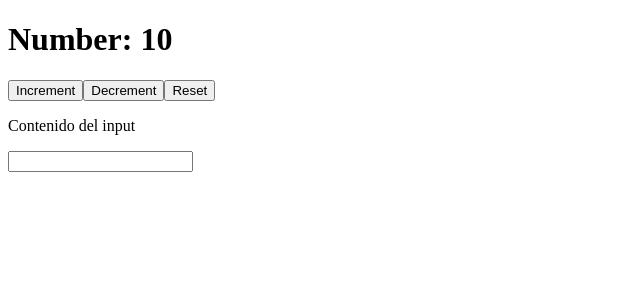
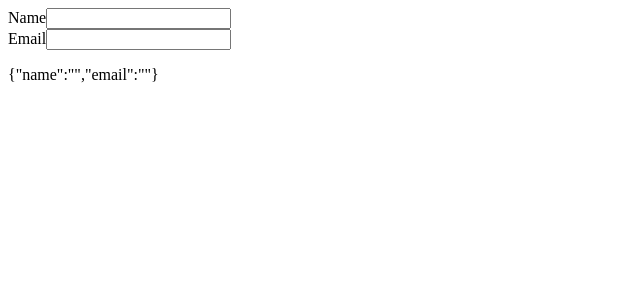
Before and after one commit to PabloFernandez-Git/usando-hooks, a React (Create React App) app: page / in a window 1280 px wide. Shown: the top 300 px of the page, without its empty margins (0-640 px from the left). Built offline with nearby package versions, Linux system fonts and the light colour scheme.

Commit message:
useState con objetos

```diff
--- a/src/App.jsx
+++ b/src/App.jsx
@@ -1,60 +1,39 @@
 import React, { useState } from 'react'
+import Form from './components/Form'
 
-const App = ({ initialNumber = 23 }) => {
+const App = () => {
+    // const [number, setNumber] = useState(10)
+    // const [text, setText] = useState('')
 
-    const [number = initialNumber, setNumber] = useState(10)
-    const [text, setText] = useState('')
+    // const handleIncrement = () => {
+    //     setNumber(number + 1)
+    // }
 
-    const handleIncrement = () => {
-        setNumber(number + 1)
-    }
+    // const handleDecrement = () => {
+    //     setNumber(number - 1)
+    // }
 
-    const handleDecrement = () => {
-        setNumber(number - 1)
-    }
+    // const handleReset = () => {
+    //     setNumber(0)
+    // }
 
-    const handleReset = () => {
-        setNumber(0)
-    }
+    // const handleInput = (e) => {
+    //     setText(e.target.value)
+    // }
 
-    const handleInput = (e) => {
-        setText(e.target.value)
-    }
 
     return (
         <>
-            <h1>Number: {number}</h1>
+            {/* <h1>Number: {number}</h1>
             <button onClick={handleIncrement}>Increment</button>
             <button onClick={handleDecrement}>Decrement</button>
             <button onClick={handleReset}>Reset</button>
             <p>Contenido del input {text}</p>
-            <input type="text" onChange={handleInput} />
+            <input type="text" onChange={handleInput} /> */}
+            <Form />
         </>
     );
-
-}
-
-export default App;
-
-
-/*
-useState con strings
-
-A diferencia de cuando trabajamos con clases podemos crear varios estados, y de hecho se recomienda crear un estado distinto para cada variable.
-
-const [text, setText] = useState('')
-
-<p>Contenido del input {text}</p>
-<input type="text" onChange={handleInput} />
-
-const handleInput = (e) => {
-    setText(e.target.value)
 }
 
 
-Creamos la funcion utilizando/capturando el evento (e) y se lo pasamos como valor del 'setState' (usando 'e.target.value').
-Cuando el valor del input cambia el evento 'onChange' lo detecta y a traves del 'handleInput' modifica el valor del texto.
-El texto cambia su valor y se renderiza dentro del <p></p>
-
-
-*/
+export default App;
--- /dev/null
+++ b/src/components/Form.jsx
@@ -0,0 +1,79 @@
+import React, { useState } from 'react'
+
+const Form = () => {
+
+    const [values, setValues] = useState({
+        name: '',
+        email: ''
+    })
+
+    const handleChange = (e) => {
+        setValues({
+            ...values,
+            [e.target.name]: e.target.value
+        })
+    }
+
+    return (
+        <form>
+            <div>
+                <label htmlFor="name">Name</label>
+                <input
+                    id="name"
+                    name="name"
+                    onChange={handleChange}
+                    type="text"
+                />
+            </div>
+            <div>
+                <label htmlFor="email">Email</label>
+                <input
+                    id="email"
+                    name="email"
+                    onChange={handleChange}
+                    type="text"
+                />
+            </div>
+            <p>{JSON.stringify(values)}</p>
+        </form>
+    )
+}
+
+export default Form
+
+
+/*
+useState con objetos
+
+1. Creamos una funcion para controlar los valores del formulario.
+Como paramentro le pasamos un objeto, este objeto necesita los valores que queremos controlar.
+
+const [values, setValues] = useState({
+    name: '',
+    email: ''
+})
+
+
+2. Le pasamos el evento 'onChange' con la funcion que lo va a controlar a cada <input>
+
+onChange={handleChange}
+
+
+3. Trabajando con clases es el propio React el que se encarga de hacer la mezcla entre lo que teniamos y lo que añadimos, esto con los Hooks no sucece.
+La forma mas simple de resolver este problema es utilizar el 'spread operator' (...values,).
+De esta manera cada campo contiene la informacion correcta.
+El 'spread operator' realiza una copia del valor que tiene 'values' y luego añade '[e.target.name]: e.target.value'
+De esta forma nunca perdemos los valores que ya teniamos escritos.
+Esta es la forma mas simple de hacerlo, pero si tenes un objeto que tiene pocas propiedades, React recomienda hacer un estado para cada propiedad.
+
+
+const handleChange = (e) => {
+    setValues({
+        ...values,
+        [e.target.name]: e.target.value
+    })
+}
+
+
+
+*/
```
